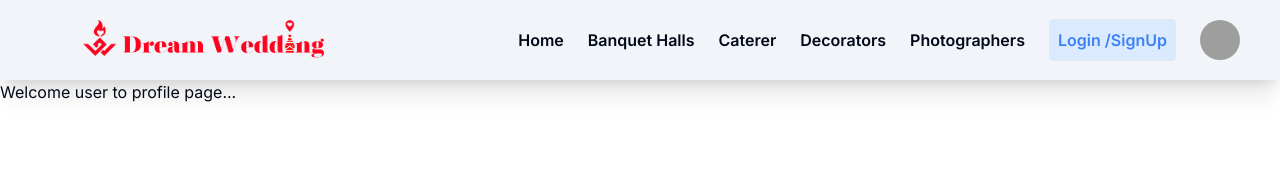
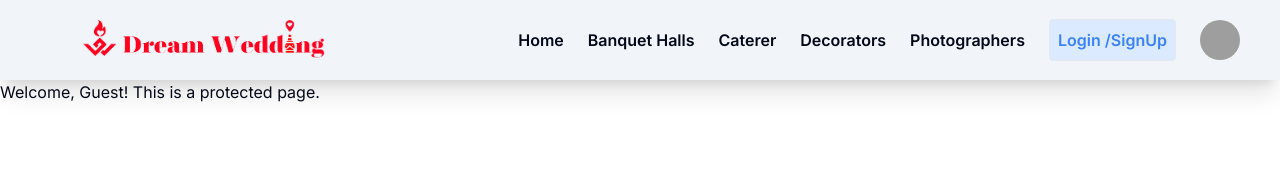
Before and after one commit to anurajkumar23/weddingscraft, a Next.js app: page /user/profile in a window 1280 px wide. Shown: the top 170 px of the page. Built offline with nearby package versions, Linux system fonts and the light colour scheme; grey boxes are pictures that could not be loaded.

Commit message:
gdfgdfgdg

```diff
--- a/next.config.mjs
+++ b/next.config.mjs
@@ -2,10 +2,11 @@
 const nextConfig = {
     images: {
         remotePatterns: [
-            { hostname: 'source.unsplash.com', protocol: 'https' },
+            { hostname: 'localhost:3000', protocol: 'http' },
+            { hostname: 'localhost:3000', protocol: 'http' },
             { hostname: 'localhost', protocol: 'http' },
         ],
-        domains: ['localhost'],
+        domains: ['localhost:3000','localhost:3001'],
     },
 };
 
--- a/src/app/auth/login/page.tsx
+++ b/src/app/auth/login/page.tsx
@@ -7,6 +7,7 @@ import { Loading } from '@/utils/loading';
 import { useFormik } from "formik";
 import { AiOutlineEye, AiOutlineEyeInvisible } from "react-icons/ai";
 import { useRouter } from "next/navigation";
+import { useAuth } from '@/app/authContext';
 
 
 
@@ -23,6 +24,8 @@ export default function Login() {
     const [loading,setLoading] = useState<boolean>(false);
     const isSubmitClicked = useRef(false)
     const router = useRouter();
+    const { user,setUser} =   useAuth();
+
 
     const {
       errors,
@@ -48,6 +51,7 @@ export default function Login() {
 
          if(data.success===true){
           console.log("entered")
+          setUser(data.user)
           router.push("/user/profile");
          }
         } catch (error) {
--- /dev/null
+++ b/src/app/authContext.tsx
@@ -0,0 +1,33 @@
+// contexts/AuthContext.tsx
+"use client";
+
+import { createContext, useContext, useState, useEffect } from "react";
+
+// Define the shape of your context
+interface AuthContextType {
+  user: any;
+  setUser: (user: any) => void;
+
+}
+
+const AuthContext = createContext<AuthContextType | undefined>(undefined);
+
+export const AuthProvider = ({ children }: { children: any }) => {
+  const [user, setUser] = useState<any>(null);
+
+
+  return (
+    <AuthContext.Provider value={{ user, setUser}}>
+      {children}
+    </AuthContext.Provider>
+  );
+};
+
+export const useAuth = () => {
+  const context = useContext(AuthContext);
+  if (context === undefined) {
+    throw new Error('useAuth must be used within an AuthProvider');
+  }
+
+  return context;
+};
--- a/src/app/provider.tsx
+++ b/src/app/provider.tsx
@@ -1,15 +1,15 @@
 "use client";
 
-import { useEffect, useState } from "react";
+import { AuthProvider } from "./authContext";
 
 
 
 const Provider = ({ children }: { children: any }) => {
 
   return (
-    <>
+    <AuthProvider>
      {children}
-    </>
+    </AuthProvider>
    );
 }
 
--- a/src/app/user/profile/page.tsx
+++ b/src/app/user/profile/page.tsx
@@ -1,9 +1,34 @@
-import React from 'react'
+"use client";
+import { useAuth } from '@/app/authContext';
+import checkAuthentication from '@/utils/auth/checkauthentication';
+import React, { useEffect } from 'react';
 
-export default function page() {
+export default function Page() {
+  const { user, setUser } = useAuth();
+  console.log("🚀 ~ Page ~ user:", user)
+
+  useEffect(() => {
+
+    const fetchUserData = async () => {
+      try {
+        const data = await checkAuthentication();
+        console.log("🚀 ~ fetchUserData ~ data:", data)
+        if (data) {
+          setUser(data.message);
+        }
+      } catch (error) {
+        console.error('Error during authentication:', error);
+      }
+    };
+
+    if (!user) {
+      fetchUserData();
+    }
+  }, [user, setUser]);
+
   return (
     <div>
-      <p>Welcome user to profile page...</p>
+      Welcome, {user ? user.name : 'Guest'}! This is a protected page.
     </div>
-  )
+  );
 }
--- /dev/null
+++ b/src/utils/auth/checkauthentication.ts
@@ -0,0 +1,28 @@
+export default async function checkAuthentication() {
+    try {
+      const token = localStorage.getItem("jwt_token");
+      if (!token) {
+          throw new Error("No token found");
+        }
+        console.log("🚀 ~ checkAuthentication ~ token:", token)
+
+      const response = await fetch(`http://localhost:3000/api/auth/authenticate`, {
+        headers: {
+          authorization: `Bearer ${token}`,
+        }
+      });
+
+      console.log(response,"response")
+
+      if (!response.ok) {
+        throw new Error(`HTTP error! status: ${response.status}`);
+      }
+
+      const data = await response.json();
+      console.log(data, "from");
+      return data; // Return the data if needed
+    } catch (error) {
+      console.error("Error fetching authentication data:", error);
+      throw error;
+    }
+  }
```
